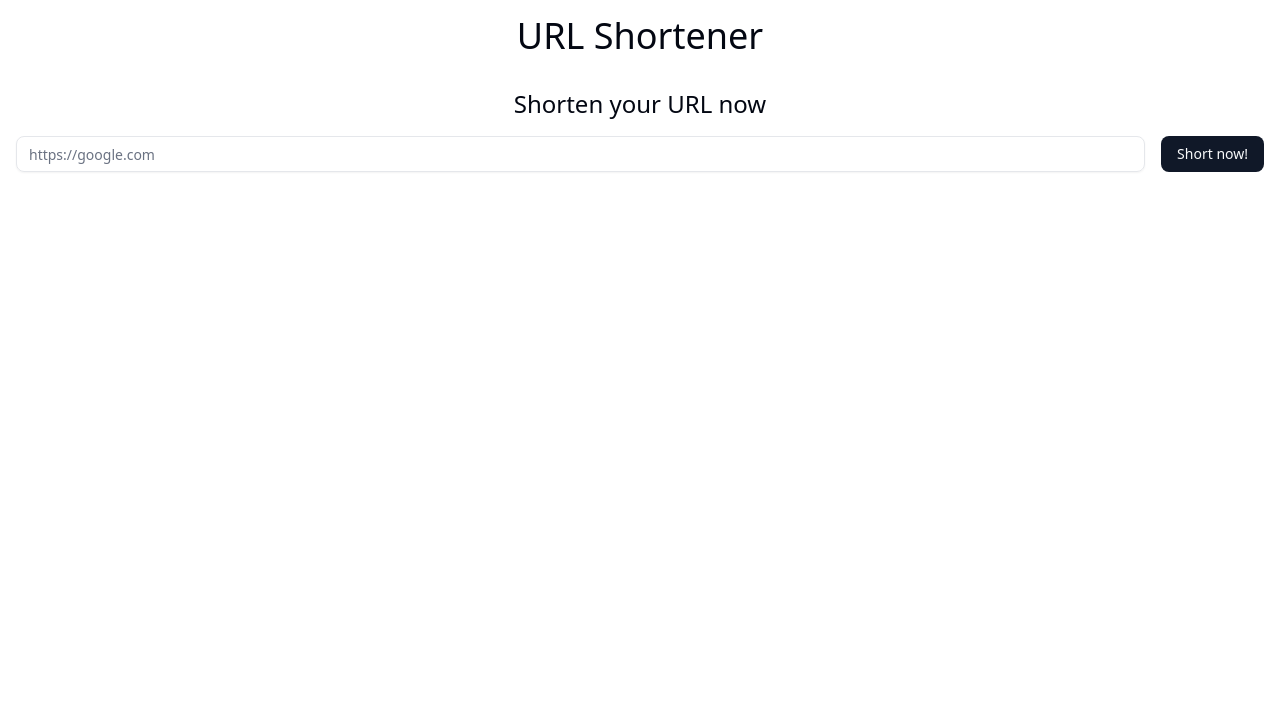
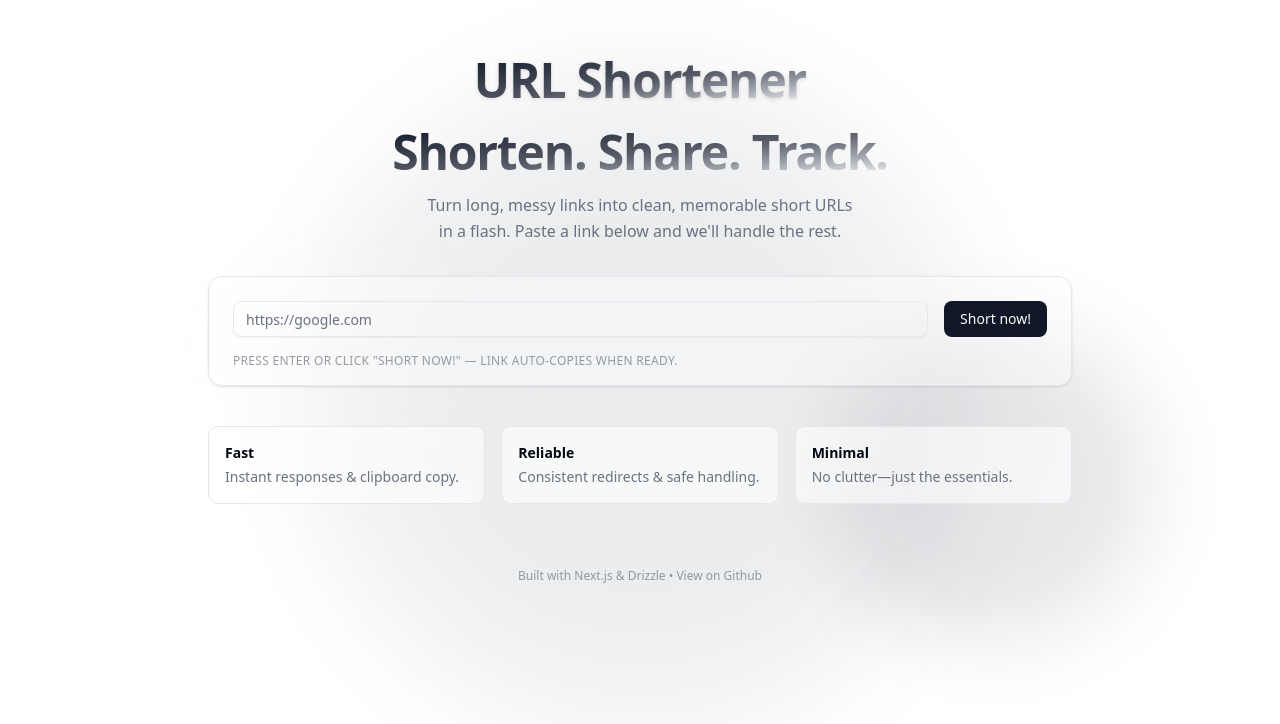
Before and after one commit to d0dge-dev/shorter-url, a Next.js app: page / in a window 1280 px wide. Shown: the top 724 px of the page. Built offline with nearby package versions, Linux system fonts and the light colour scheme.

Commit message:
improved landingpage and added rate limiting

```diff
--- a/package.json
+++ b/package.json
@@ -9,6 +9,9 @@
   },
   "dependencies": {
     "@radix-ui/react-slot": "^1.2.3",
+    "@redis/client": "^5.8.2",
+    "@upstash/ratelimit": "^2.0.6",
+    "@upstash/redis": "^1.35.4",
     "class-variance-authority": "^0.7.1",
     "clsx": "^2.1.1",
     "dotenv": "^17.2.2",
@@ -29,7 +32,7 @@
     "@types/pg": "^8.15.5",
     "@types/react": "^19",
     "@types/react-dom": "^19",
-    "drizzle-kit": "^0.31.5",
+    "drizzle-kit": "^0.18.1",
     "tailwindcss": "^4",
     "tsx": "^4.20.6",
     "tw-animate-css": "^1.4.0",
--- /dev/null
+++ b/src/app/blocked/page.tsx
@@ -0,0 +1,9 @@
+export default function Blocked() {
+	return (
+		<div className="flex flex-col items-center justify-center h-[calc(100vh-20vh)] space-y-4">
+			<h1 className="text-3xl">Access Denied</h1>
+			<p>Your IP has been temporarily blocked due to too many requests.</p>
+			<p>Please try again in a few minutes.</p>
+		</div>
+	);
+}
--- a/src/app/layout.tsx
+++ b/src/app/layout.tsx
@@ -2,6 +2,8 @@ import type { Metadata } from 'next';
 import { Toaster } from '@/components/ui/sonner';
 import { Geist, Geist_Mono } from 'next/font/google';
 import { ThemeProvider } from '@/components/theme-provider';
+import Header from '@/components/header';
+
 import './globals.css';
 
 const geistSans = Geist({
--- a/src/app/page.tsx
+++ b/src/app/page.tsx
@@ -1,11 +1,67 @@
+import Form from '@/components/form';
 import Header from '@/components/header';
-import Form from '@/components/form';
+import Link from 'next/link';
 
 export default function Home() {
 	return (
-		<div>
-			<Header></Header>
-			<Form></Form>
-		</div>
+		<main className="relative min-h-[calc(100dvh-0px)] overflow-hidden">
+			{/* Gradient background */}
+			<div className="pointer-events-none absolute inset-0 -z-10">
+				<div className="absolute inset-0 bg-[radial-gradient(circle_at_20%_20%,theme(colors.primary)/15%,transparent_60%),radial-gradient(circle_at_80%_30%,theme(colors.secondary)/20%,transparent_65%),linear-gradient(135deg,theme(colors.background),theme(colors.secondary)/30%)] dark:bg-[radial-gradient(circle_at_20%_20%,theme(colors.primary)/25%,transparent_60%),radial-gradient(circle_at_80%_30%,theme(colors.secondary)/35%,transparent_65%),linear-gradient(135deg,oklch(.13_.028_261.692),oklch(.21_.034_264.665)/40%)]" />
+				{/* Blurred orbs */}
+				<div className="absolute left-1/2 top-1/2 size-[40rem] -translate-x-1/2 -translate-y-1/2 rounded-full bg-primary/10 blur-3xl animate-pulse" />
+				<div className="absolute left-[15%] top-[25%] size-72 rounded-full bg-secondary/20 blur-2xl animate-[pulse_9s_ease-in-out_infinite]" />
+				<div className="absolute right-[10%] top-[40%] size-80 rounded-full bg-primary/20 blur-2xl opacity-70 animate-[pulse_11s_ease-in-out_infinite]" />
+			</div>
+
+			<section className="mx-auto flex w-full max-w-4xl flex-col items-center px-4 pt-12 text-center md:pt-12">
+				<Header />
+				<h2 className="mt-6 bg-gradient-to-br from-primary via-primary/70 to-secondary bg-clip-text text-3xl font-semibold tracking-tight text-transparent md:text-5xl">
+					Shorten. Share. Track.
+				</h2>
+				<p className="mt-4 max-w-2xl text-balance text-sm leading-relaxed text-muted-foreground md:text-base">
+					Turn long, messy links into clean, memorable short URLs in a flash. Paste a link
+					below and we&apos;ll handle the rest.
+				</p>
+				<div className="mt-8 w-full rounded-xl border bg-card/60 p-2 backdrop-blur supports-[backdrop-filter]:bg-card/40 shadow-sm">
+					<Form />
+					<p className="px-4 pb-2 text-left text-[11px] font-medium uppercase tracking-wide text-muted-foreground/70 md:text-xs">
+						Press Enter or click &quot;Short now!&quot; — link auto-copies when ready.
+					</p>
+				</div>
+
+				{/* Feature highlights */}
+				<ul className="mt-10 grid w-full gap-4 text-left sm:grid-cols-3">
+					<li className="group relative overflow-hidden rounded-lg border bg-card/60 p-4 text-sm backdrop-blur transition-colors hover:bg-card/80">
+						<span className="mb-1 block font-semibold">Fast</span>
+						<span className="text-muted-foreground">
+							Instant responses & clipboard copy.
+						</span>
+						<div className="absolute inset-x-0 bottom-0 h-0.5 bg-gradient-to-r from-primary/0 via-primary/40 to-primary/0 opacity-0 group-hover:opacity-100 transition-opacity" />
+					</li>
+					<li className="group relative overflow-hidden rounded-lg border bg-card/60 p-4 text-sm backdrop-blur transition-colors hover:bg-card/80">
+						<span className="mb-1 block font-semibold">Reliable</span>
+						<span className="text-muted-foreground">
+							Consistent redirects & safe handling.
+						</span>
+						<div className="absolute inset-x-0 bottom-0 h-0.5 bg-gradient-to-r from-secondary/0 via-secondary/60 to-secondary/0 opacity-0 group-hover:opacity-100 transition-opacity" />
+					</li>
+					<li className="group relative overflow-hidden rounded-lg border bg-card/60 p-4 text-sm backdrop-blur transition-colors hover:bg-card/80">
+						<span className="mb-1 block font-semibold">Minimal</span>
+						<span className="text-muted-foreground">No clutter—just the essentials.</span>
+						<div className="absolute inset-x-0 bottom-0 h-0.5 bg-gradient-to-r from-primary/0 via-primary/40 to-secondary/0 opacity-0 group-hover:opacity-100 transition-opacity" />
+					</li>
+				</ul>
+
+				<footer className="mt-16 mb-8 text-xs text-muted-foreground/70">
+					<span>
+						Built with Next.js & Drizzle •{' '}
+						<Link href="https://github.com/d0dge-dev/url-shortener" target="_blank">
+							View on Github
+						</Link>
+					</span>
+				</footer>
+			</section>
+		</main>
 	);
 }
--- a/src/components/header.tsx
+++ b/src/components/header.tsx
@@ -1,12 +1,11 @@
 export default function Header() {
 	return (
-		<div>
-			<div className="text-4xl flex justify-center mt-4">
-				<h1>URL Shortener</h1>
-			</div>
-			<div className="text-2xl flex justify-center mt-8">
-				<h2>Shorten your URL now</h2>
-			</div>
-		</div>
+		<header className="mt-2">
+			<h1
+				className="mx-auto max-w-max bg-gradient-to-br from-primary via-primary/70 to-secondary bg-clip-text text-center text-4xl font-extrabold tracking-tight text-transparent drop-shadow-sm md:text-5xl"
+			>
+				URL Shortener
+			</h1>
+		</header>
 	);
 }
--- a/src/lib/db.ts
+++ b/src/lib/db.ts
@@ -1,6 +1,6 @@
 import 'dotenv/config';
 import { drizzle } from 'drizzle-orm/node-postgres';
 
-const db = drizzle(process.env.DATABASE_URL!);
+const db = drizzle(process.env.POSTGRES_SQL_DATABASE_URL!);
 
 export { db };
--- /dev/null
+++ b/src/middleware.ts
@@ -0,0 +1,29 @@
+import { NextRequest, NextResponse } from 'next/server';
+import { Ratelimit } from '@upstash/ratelimit';
+import { Redis } from '@upstash/redis';
+
+const redis = new Redis({
+	url: process.env.UPSTASH_REDIS_REST_URL,
+	token: process.env.UPSTASH_REDIS_REST_TOKEN,
+});
+
+const rateLimit = new Ratelimit({
+	redis: redis,
+	limiter: Ratelimit.slidingWindow(5, '10 s'),
+});
+
+export default async function middleware(req: NextRequest) {
+	console.log(req);
+	const ip =
+		req.headers.get('cf-connecting-ip') ||
+		req.headers.get('x-forwarded-for') ||
+		'127.0.0.1';
+	const { success } = await rateLimit.limit(ip);
+	return success
+		? NextResponse.next()
+		: NextResponse.redirect(process.env.NEXT_PUBLIC_BASE_URL + '/blocked');
+}
+
+export const config = {
+	matcher: ['/p', '/p/:path*'],
+};
```
Also changed, not shown: 1 other file (tests, documents, lock files or other folders).
